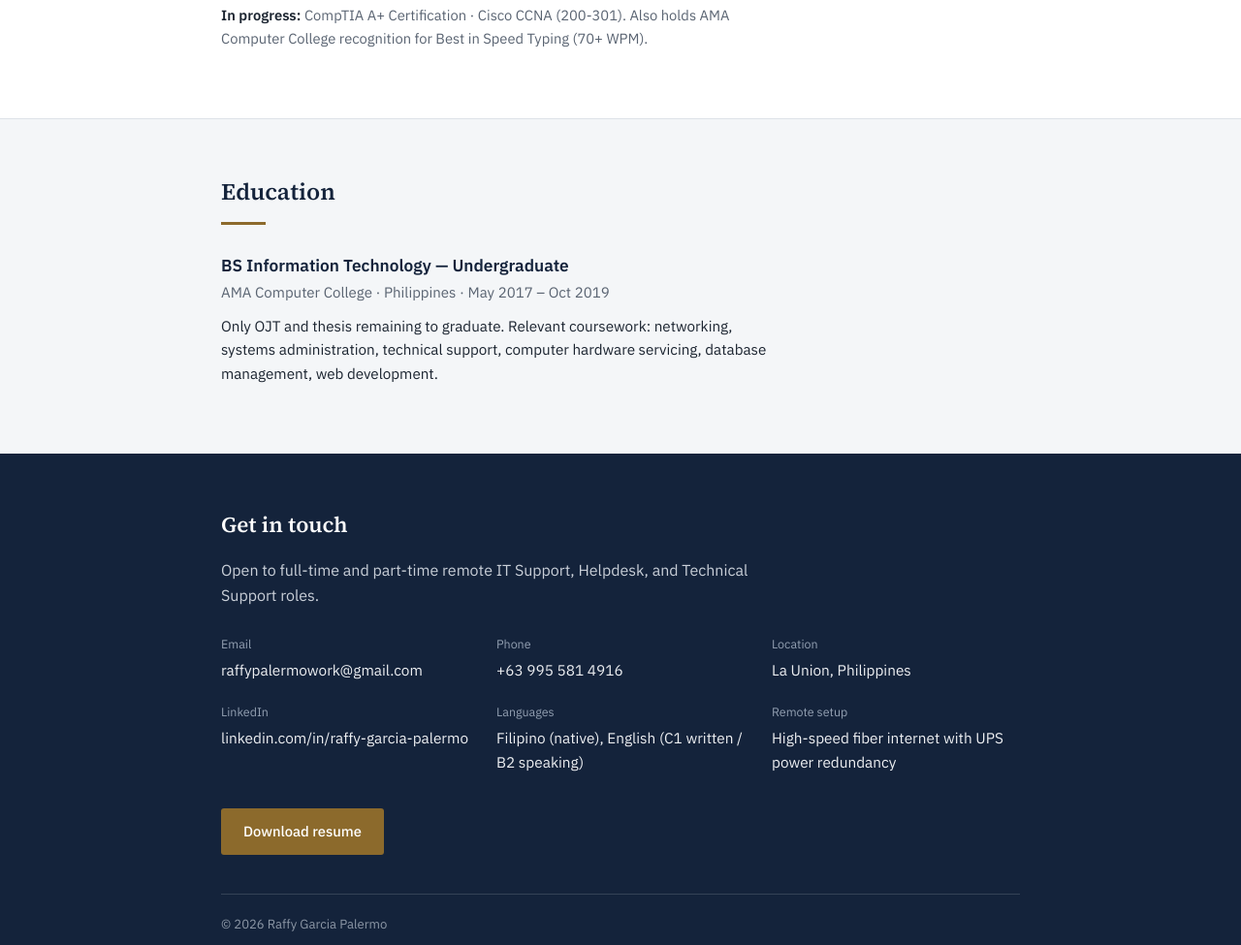
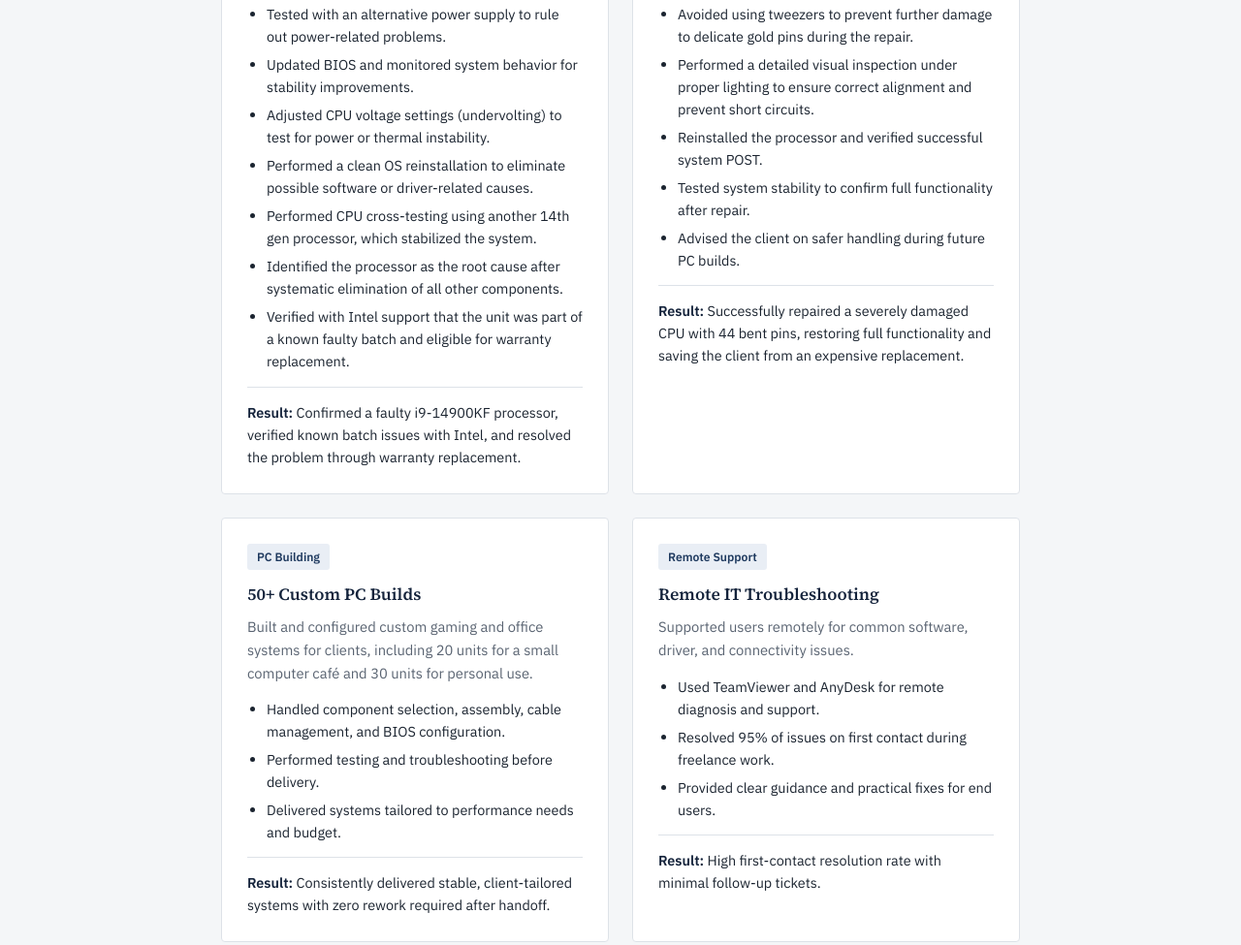
Before and after one commit to 13hennessy/portfolio, a plain HTML site: page index.html in a window 1280 px wide. Shown: the part 4398-5373 px from the top of the page at 97% size. Drawn offline with Linux system fonts and the light colour scheme.

Commit message:
Add files via upload

```diff
--- a/index.html
+++ b/index.html
@@ -190,6 +190,45 @@
     padding-top: 14px;
   }
   .tech-line strong { color: var(--ink); font-weight: 600; }
+
+  /* ===== Case studies ===== */
+  .case-grid {
+    display: grid;
+    grid-template-columns: repeat(2, 1fr);
+    gap: 24px;
+  }
+  .case-card {
+    border: 1px solid var(--line);
+    border-radius: 4px;
+    padding: 26px;
+    background: var(--paper);
+  }
+  .case-tag {
+    display: inline-block;
+    font-size: 0.76rem;
+    font-weight: 600;
+    color: var(--navy-2);
+    background: #E9EEF5;
+    border-radius: 3px;
+    padding: 4px 10px;
+    margin-bottom: 14px;
+  }
+  .case-card h3 { font-size: 1.08rem; line-height: 1.35; margin-bottom: 10px; }
+  .case-card p.case-intro { font-size: 0.92rem; color: var(--slate); margin: 0 0 14px; max-width: none; }
+  .case-card ul { margin: 0 0 14px; padding-left: 20px; font-size: 0.9rem; }
+  .case-card li { margin-bottom: 6px; }
+  .case-result {
+    font-size: 0.9rem;
+    color: var(--ink);
+    border-top: 1px solid var(--line);
+    padding-top: 14px;
+    margin-top: 4px;
+  }
+  .case-result strong { color: var(--navy); font-weight: 600; }
+
+  @media (max-width: 720px) {
+    .case-grid { grid-template-columns: 1fr; }
+  }
 
   /* ===== Certifications ===== */
   .cert-list { display: grid; gap: 0; }
@@ -490,6 +529,78 @@
     </div>
   </section>
 
+  <section class="panel" id="case-studies">
+    <div class="wrap">
+      <div class="section-head">
+        <h2>Troubleshooting case studies</h2>
+        <div class="rule"></div>
+      </div>
+      <div class="case-grid reveal">
+
+        <div class="case-card">
+          <span class="case-tag">Hardware Troubleshooting</span>
+          <h3>High-End Gaming PC Restart Issue (Intel Core i9-14900KF)</h3>
+          <p class="case-intro">Received a high-end gaming PC with constant random restarts. The previous repair shop initially identified the issue as a faulty motherboard.</p>
+          <ul>
+            <li>Observed consistent random restarts during normal usage and system idle.</li>
+            <li>Verified motherboard functionality by testing with a known working 14th gen CPU.</li>
+            <li>Checked RAM, SSD, and PSU, and performed a CMOS reset to eliminate configuration issues.</li>
+            <li>Tested with an alternative power supply to rule out power-related problems.</li>
+            <li>Updated BIOS and monitored system behavior for stability improvements.</li>
+            <li>Adjusted CPU voltage settings (undervolting) to test for power or thermal instability.</li>
+            <li>Performed a clean OS reinstallation to eliminate possible software or driver-related causes.</li>
+            <li>Performed CPU cross-testing using another 14th gen processor, which stabilized the system.</li>
+            <li>Identified the processor as the root cause after systematic elimination of all other components.</li>
+            <li>Verified with Intel support that the unit was part of a known faulty batch and eligible for warranty replacement.</li>
+          </ul>
+          <div class="case-result"><strong>Result:</strong> Confirmed a faulty i9-14900KF processor, verified known batch issues with Intel, and resolved the problem through warranty replacement.</div>
+        </div>
+
+        <div class="case-card">
+          <span class="case-tag">CPU Repair</span>
+          <h3>Gaming PC CPU Repair (Bent Pins &mdash; Ryzen 5 5600X)</h3>
+          <p class="case-intro">Repaired a gaming PC CPU after the client accidentally dropped the processor during a self-build, causing severe pin damage (44 bent pins).</p>
+          <ul>
+            <li>Diagnosed CPU failure caused by accidental physical damage during client installation.</li>
+            <li>Confirmed severe damage involving 44 bent processor pins.</li>
+            <li>Carefully realigned bent pins using a ballpoint pen tip for controlled, safe adjustment.</li>
+            <li>Avoided using tweezers to prevent further damage to delicate gold pins during the repair.</li>
+            <li>Performed a detailed visual inspection under proper lighting to ensure correct alignment and prevent short circuits.</li>
+            <li>Reinstalled the processor and verified successful system POST.</li>
+            <li>Tested system stability to confirm full functionality after repair.</li>
+            <li>Advised the client on safer handling during future PC builds.</li>
+          </ul>
+          <div class="case-result"><strong>Result:</strong> Successfully repaired a severely damaged CPU with 44 bent pins, restoring full functionality and saving the client from an expensive replacement.</div>
+        </div>
+
+        <div class="case-card">
+          <span class="case-tag">PC Building</span>
+          <h3>50+ Custom PC Builds</h3>
+          <p class="case-intro">Built and configured custom gaming and office systems for clients, including 20 units for a small computer caf&eacute; and 30 units for personal use.</p>
+          <ul>
+            <li>Handled component selection, assembly, cable management, and BIOS configuration.</li>
+            <li>Performed testing and troubleshooting before delivery.</li>
+            <li>Delivered systems tailored to performance needs and budget.</li>
+          </ul>
+          <div class="case-result"><strong>Result:</strong> Consistently delivered stable, client-tailored systems with zero rework required after handoff.</div>
+        </div>
+
+        <div class="case-card">
+          <span class="case-tag">Remote Support</span>
+          <h3>Remote IT Troubleshooting</h3>
+          <p class="case-intro">Supported users remotely for common software, driver, and connectivity issues.</p>
+          <ul>
+            <li>Used TeamViewer and AnyDesk for remote diagnosis and support.</li>
+            <li>Resolved 95% of issues on first contact during freelance work.</li>
+            <li>Provided clear guidance and practical fixes for end users.</li>
+          </ul>
+          <div class="case-result"><strong>Result:</strong> High first-contact resolution rate with minimal follow-up tickets.</div>
+        </div>
+
+      </div>
+    </div>
+  </section>
+
   <section id="certifications">
     <div class="wrap">
       <div class="section-head">
@@ -541,9 +652,9 @@
         <div class="rule"></div>
       </div>
       <div class="edu-block reveal">
-        <div class="tl-role">BS Information Technology &mdash; Undergraduate</div>
+        <div class="tl-role">BS Information Technology &mdash; Graduating Student (Trimester System)</div>
         <div class="tl-company">AMA Computer College &middot; Philippines &middot; May 2017 &ndash; Oct 2019</div>
-        <p style="margin-top:10px; font-size:0.95rem;">Only OJT and thesis remaining to graduate. Relevant coursework: networking, systems administration, technical support, computer hardware servicing, database management, web development.</p>
+        <p style="margin-top:10px; font-size:0.95rem;">Relevant coursework: networking, systems administration, technical support, computer hardware servicing, database management, web development.</p>
       </div>
     </div>
   </section>
```
